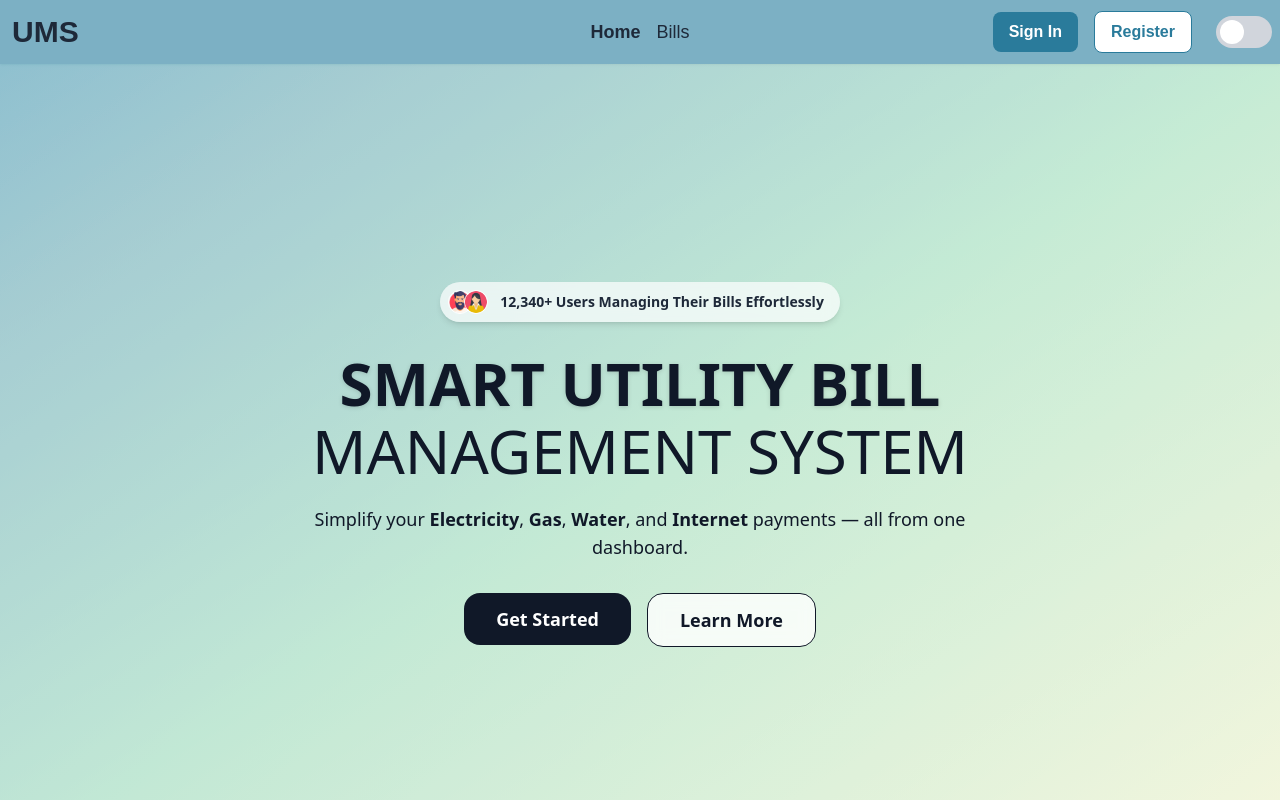
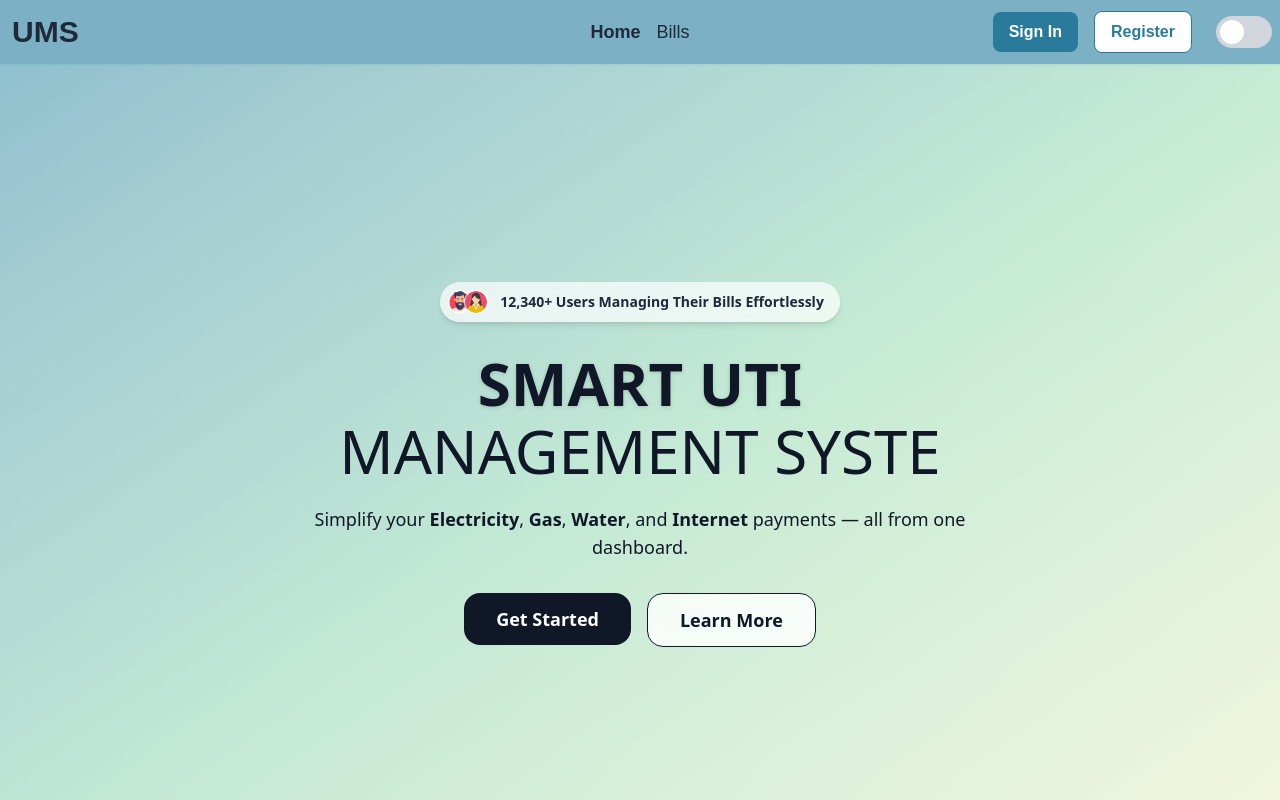
Before and after one commit to am-mahmud/ums-client, a React (Vite) app: page / in a window 1280 px wide. Shown: the top 800 px of the page. Built offline with nearby package versions, Linux system fonts and the light colour scheme; no server answers; a web font is replaced by a local one.

Commit message:
Typewriter added in banner

```diff
--- a/package.json
+++ b/package.json
@@ -20,6 +20,7 @@
     "react-fast-marquee": "^1.6.5",
     "react-icons": "^5.5.0",
     "react-router": "^7.9.5",
+    "react-simple-typewriter": "^5.0.1",
     "react-toastify": "^11.0.5",
     "tailwindcss": "^4.1.17"
   },
--- a/src/components/Banner/Banner.jsx
+++ b/src/components/Banner/Banner.jsx
@@ -4,7 +4,7 @@ import userManImg from '../../assets/man.png'
 import userWomanImg from '../../assets/woman.png'
 import { Link } from 'react-router';
 import { ThemeContext } from '../../contexts/ThemeContext';
-
+import {Typewriter} from 'react-simple-typewriter'
 
 const Banner = () => {
     const { isDark } = use(ThemeContext);
@@ -36,10 +36,10 @@ const Banner = () => {
 
 
                 <h1 className={`text-4xl md:text-6xl font-extrabold leading-tight drop-shadow-sm ${isDark ? "text-white" : "text-gray-900 "}`}>
-                    SMART UTILITY BILL
+                    SMART <span> <Typewriter words={['UTILITY BILL']} loop={false} typeSpeed={70} deleteSpeed={50}></Typewriter>  </span>
                 </h1>
                 <h2 className={`text-4xl md:text-6xl font-light ${isDark ? "text-white" : "text-gray-900 "}`}>
-                    MANAGEMENT SYSTEM
+                   <span> <Typewriter words={['MANAGEMENT SYSTEM']} loop={false} typeSpeed={60} deleteSpeed={40}></Typewriter>  </span>
                 </h2>
 
 
```
Also changed, not shown: 1 other file (tests, documents, lock files or other folders).
